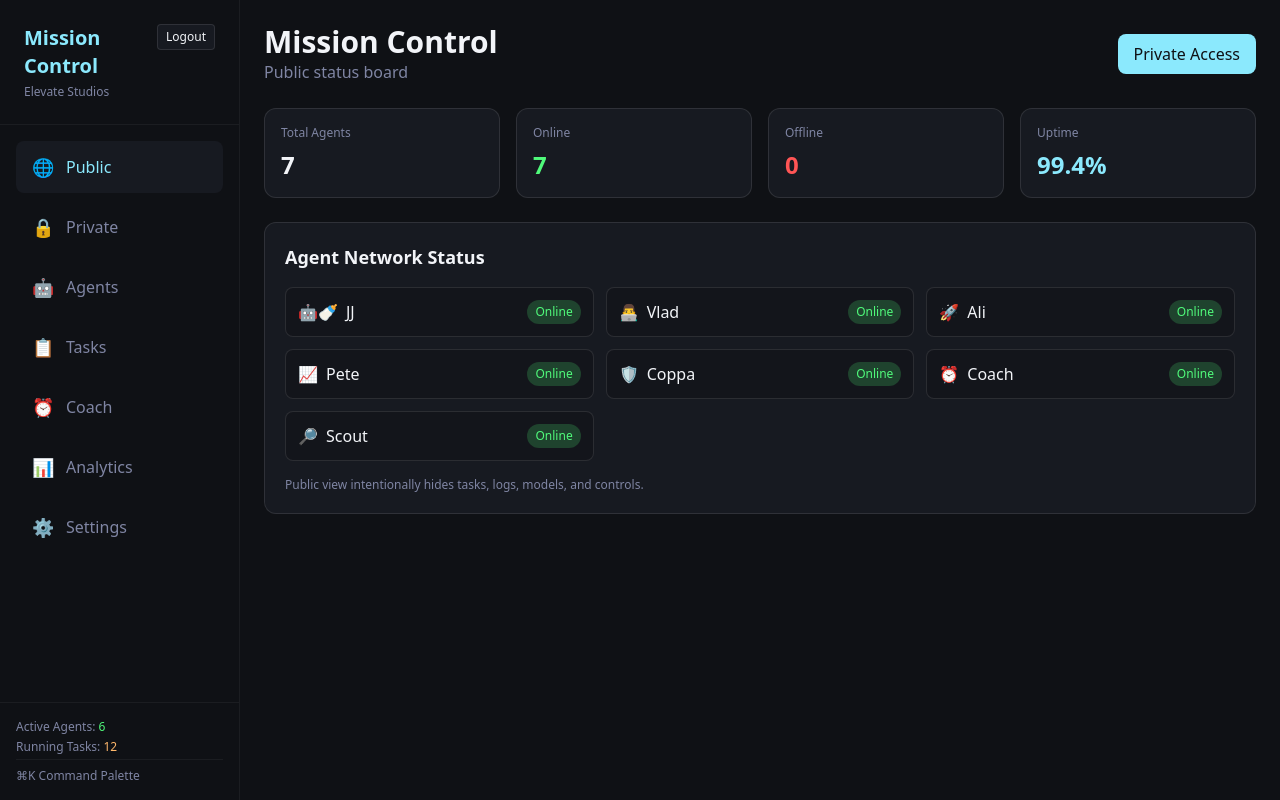
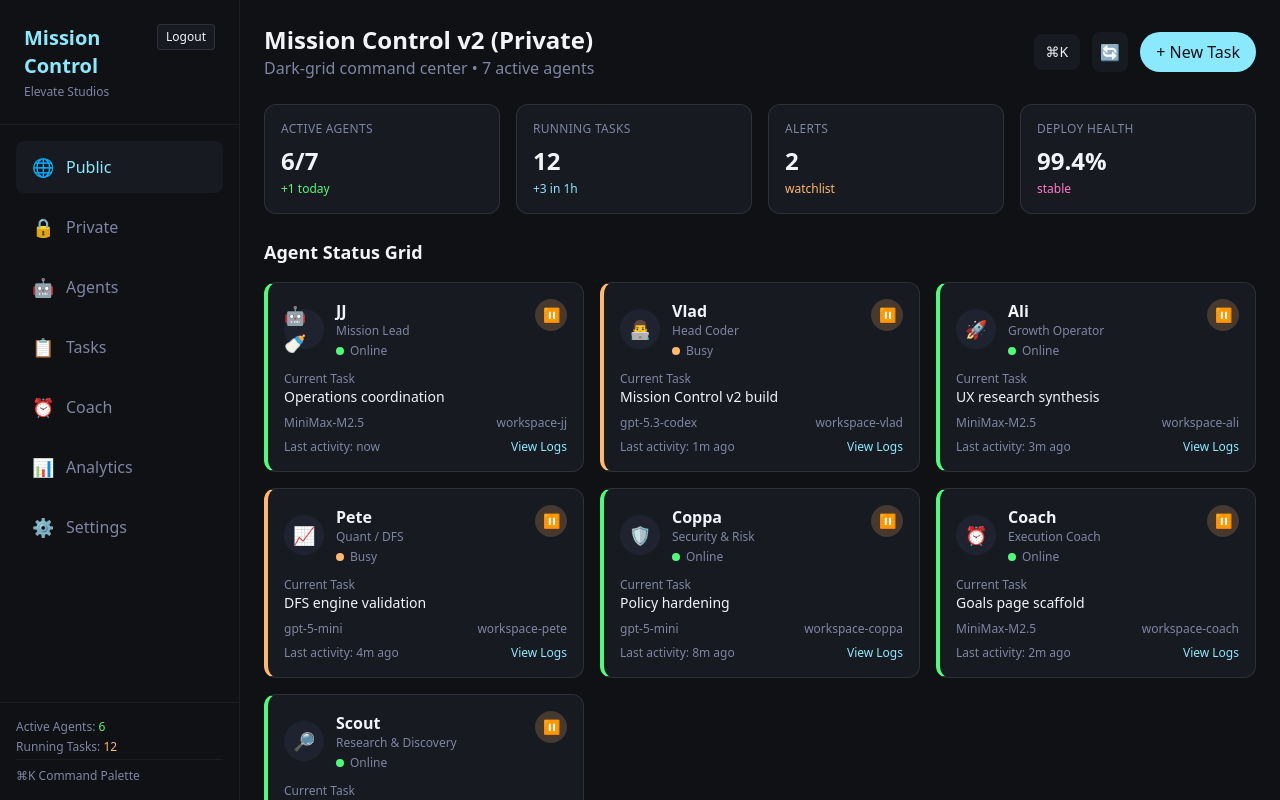
Before and after one commit to cryptolyrics/mission-control-dashboard, a Next.js app: page / in a window 1280 px wide. Shown: the top 800 px of the page. Built offline with nearby package versions, Linux system fonts and the light colour scheme.

Commit message:
chore: disable auth and make main dashboard public

```diff
--- a/src/app/page.tsx
+++ b/src/app/page.tsx
@@ -1,58 +1,5 @@
-import Link from "next/link";
-import { agents } from "@/lib/data";
+import FullDashboard from "@/components/FullDashboard";
 
-export default function PublicPage() {
-  const online = agents.filter((a) => a.status !== "offline").length;
-  const offline = agents.length - online;
-
-  return (
-    <div className="space-y-6">
-      <div className="flex items-center justify-between">
-        <div>
-          <h1 className="text-3xl font-bold">Mission Control</h1>
-          <p className="text-text-secondary">Public status board</p>
-        </div>
-        <Link href="/private" className="px-4 py-2 rounded-lg bg-primary text-background font-medium hover:opacity-90">
-          Private Access
-        </Link>
-      </div>
-
-      <section className="grid grid-cols-2 md:grid-cols-4 gap-4">
-        <div className="bg-card rounded-xl border border-white/10 p-4">
-          <p className="text-xs text-text-secondary">Total Agents</p>
-          <p className="text-2xl font-bold mt-2">{agents.length}</p>
-        </div>
-        <div className="bg-card rounded-xl border border-white/10 p-4">
-          <p className="text-xs text-text-secondary">Online</p>
-          <p className="text-2xl font-bold mt-2 text-success">{online}</p>
-        </div>
-        <div className="bg-card rounded-xl border border-white/10 p-4">
-          <p className="text-xs text-text-secondary">Offline</p>
-          <p className="text-2xl font-bold mt-2 text-error">{offline}</p>
-        </div>
-        <div className="bg-card rounded-xl border border-white/10 p-4">
-          <p className="text-xs text-text-secondary">Uptime</p>
-          <p className="text-2xl font-bold mt-2 text-primary">99.4%</p>
-        </div>
-      </section>
-
-      <section className="bg-card rounded-xl border border-white/10 p-5">
-        <h2 className="text-lg font-semibold mb-4">Agent Network Status</h2>
-        <div className="grid grid-cols-1 md:grid-cols-2 xl:grid-cols-3 gap-3">
-          {agents.map((a) => (
-            <div key={a.id} className="rounded-lg border border-white/10 p-3 bg-background/40 flex items-center justify-between">
-              <div className="flex items-center gap-2">
-                <span>{a.avatar}</span>
-                <span className="font-medium">{a.name}</span>
-              </div>
-              <span className={`text-xs px-2 py-1 rounded-full ${a.status === "offline" ? "bg-error/20 text-error" : "bg-success/20 text-success"}`}>
-                {a.status === "offline" ? "Offline" : "Online"}
-              </span>
-            </div>
-          ))}
-        </div>
-        <p className="text-xs text-text-secondary mt-4">Public view intentionally hides tasks, logs, models, and controls.</p>
-      </section>
-    </div>
-  );
+export default function PublicDashboardPage() {
+  return <FullDashboard />;
 }
```
Also changed, not shown: src/middleware.ts (+4 -48 lines).
